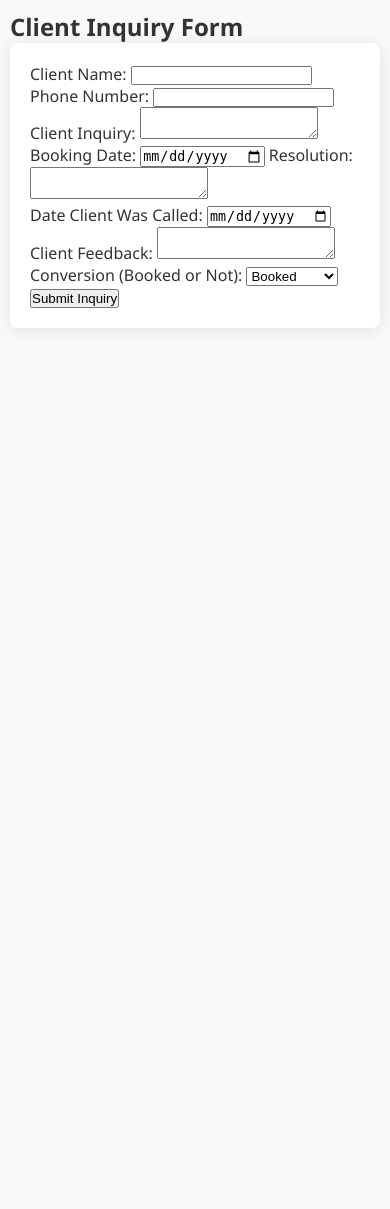
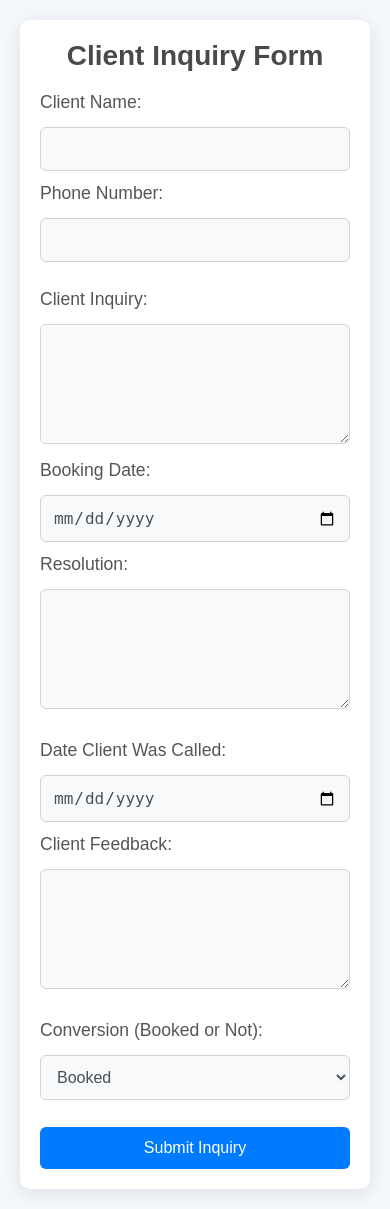
Before and after one commit to ttm9319/client-inquiry-form, a Flask app: page / in a window 390 px wide. Before the commit the page ends 330 px from the top, so only its background shows below. Run offline with Flask 3, Linux system fonts and the light colour scheme.

Commit message:
Update styles.css

```diff
--- a/static/css/styles.css
+++ b/static/css/styles.css
@@ -5,126 +5,129 @@
     box-sizing: border-box;
 }
 
+/* Body styling */
 body {
-    font-family: 'Segoe UI', Tahoma, Geneva, Verdana, sans-serif;
-    background-color: #f8f9fa;
+    font-family: 'Arial', sans-serif;
+    background-color: #f4f7fc;
     color: #333;
-    padding: 20px;
+    padding: 40px;
 }
 
-/* Container for the content */
-.container {
-    width: 100%;
-    max-width: 1200px;
-    margin: 0 auto;
-    background-color: #ffffff;
-    padding: 20px;
-    border-radius: 8px;
-    box-shadow: 0 2px 15px rgba(0, 0, 0, 0.1);
-    display: flex;
-    flex-direction: column;
-    align-items: center; /* Centers form or content horizontally */
+/* Flash message styling */
+.flash-messages {
+    margin-bottom: 20px;
 }
 
-/* Form styles */
-form {
-    width: 100%;
-    max-width: 600px; /* Adjust max width to your preference */
-    padding: 20px;
-    background-color: #ffffff;
-    border-radius: 8px;
-    box-shadow: 0 2px 15px rgba(0, 0, 0, 0.1);
+.flash-message {
+    padding: 10px;
+    margin: 5px 0;
+    border-radius: 5px;
+    background-color: #dff0d8;  /* Green for success */
+    color: #3c763d;
 }
 
-/* Heading */
-h1 {
+.flash-message.error {
+    background-color: #f2dede; /* Red for errors */
+    color: #a94442;
+}
+
+/* Form container styling */
+.form-container {
+    width: 100%;
+    max-width: 800px;
+    margin: 0 auto;
+    background-color: #fff;
+    padding: 30px;
+    border-radius: 10px;
+    box-shadow: 0 4px 20px rgba(0, 0, 0, 0.1);
+}
+
+h2 {
     text-align: center;
     font-size: 2rem;
     color: #4a4a4a;
-    margin-bottom: 30px;
+    margin-bottom: 20px;
+    font-weight: 600;
 }
 
-/* Inquiry list */
-ul {
-    list-style-type: none;
-    padding: 0;
-    margin: 0;
+/* Form section styling */
+.form-section {
+    margin-bottom: 20px;
 }
 
-li {
-    display: flex;
-    justify-content: space-between;
-    align-items: center;
-    background-color: #ffffff;
-    margin: 10px 0;
-    padding: 15px;
-    border-radius: 8px;
-    box-shadow: 0 2px 8px rgba(0, 0, 0, 0.1);
-    transition: background-color 0.3s;
+label {
+    font-size: 1.1rem;
+    color: #555;
+    font-weight: 500;
+    margin-bottom: 8px;
+    display: block;
 }
 
-li:hover {
-    background-color: #f1f1f1;
+input[type="text"],
+input[type="date"],
+textarea,
+select {
+    width: 100%;
+    padding: 12px;
+    margin-top: 6px;
+    margin-bottom: 12px;
+    font-size: 1rem;
+    color: #495057;
+    background-color: #f8f9fa;
+    border: 1px solid #ced4da;
+    border-radius: 6px;
+    transition: border-color 0.3s ease;
 }
 
-li div {
-    flex: 1;
+input[type="text"]:focus,
+input[type="date"]:focus,
+textarea:focus,
+select:focus {
+    border-color: #007bff;
+    outline: none;
+    box-shadow: 0 0 5px rgba(0, 123, 255, 0.3);
 }
 
-li a {
-    text-decoration: none;
-    color: #007bff;
-    font-weight: bold;
-    padding: 8px 16px;
-    border: 2px solid #007bff;
-    border-radius: 4px;
-    transition: all 0.3s ease;
+textarea {
+    resize: vertical;
+    min-height: 120px;
 }
 
-li a:hover {
+button[type="submit"] {
     background-color: #007bff;
     color: #fff;
-    border-color: #007bff;
+    font-size: 1.1rem;
+    padding: 12px 20px;
+    border: none;
+    border-radius: 6px;
+    cursor: pointer;
+    transition: background-color 0.3s ease;
+    width: 100%;
 }
 
-/* Footer section */
-footer {
-    text-align: center;
-    margin-top: 30px;
-    font-size: 14px;
-    color: #777;
-}
-
-footer a {
-    color: #007bff;
-}
-
-footer a:hover {
-    text-decoration: underline;
+button[type="submit"]:hover {
+    background-color: #0056b3;
 }
 
 /* Responsive design for mobile */
 @media (max-width: 768px) {
     body {
-        padding: 10px;
+        padding: 20px;
     }
 
-    h1 {
-        font-size: 1.5rem;
+    .form-container {
+        padding: 20px;
     }
 
-    .container {
-        padding: 15px;
+    h2 {
+        font-size: 1.75rem;
     }
 
-    li {
-        flex-direction: column;
-        align-items: flex-start;
+    .form-section {
+        margin-bottom: 15px;
     }
 
-    li a {
-        margin-top: 10px;
-        width: 100%;
-        text-align: center;
+    button[type="submit"] {
+        font-size: 1rem;
     }
 }
```
